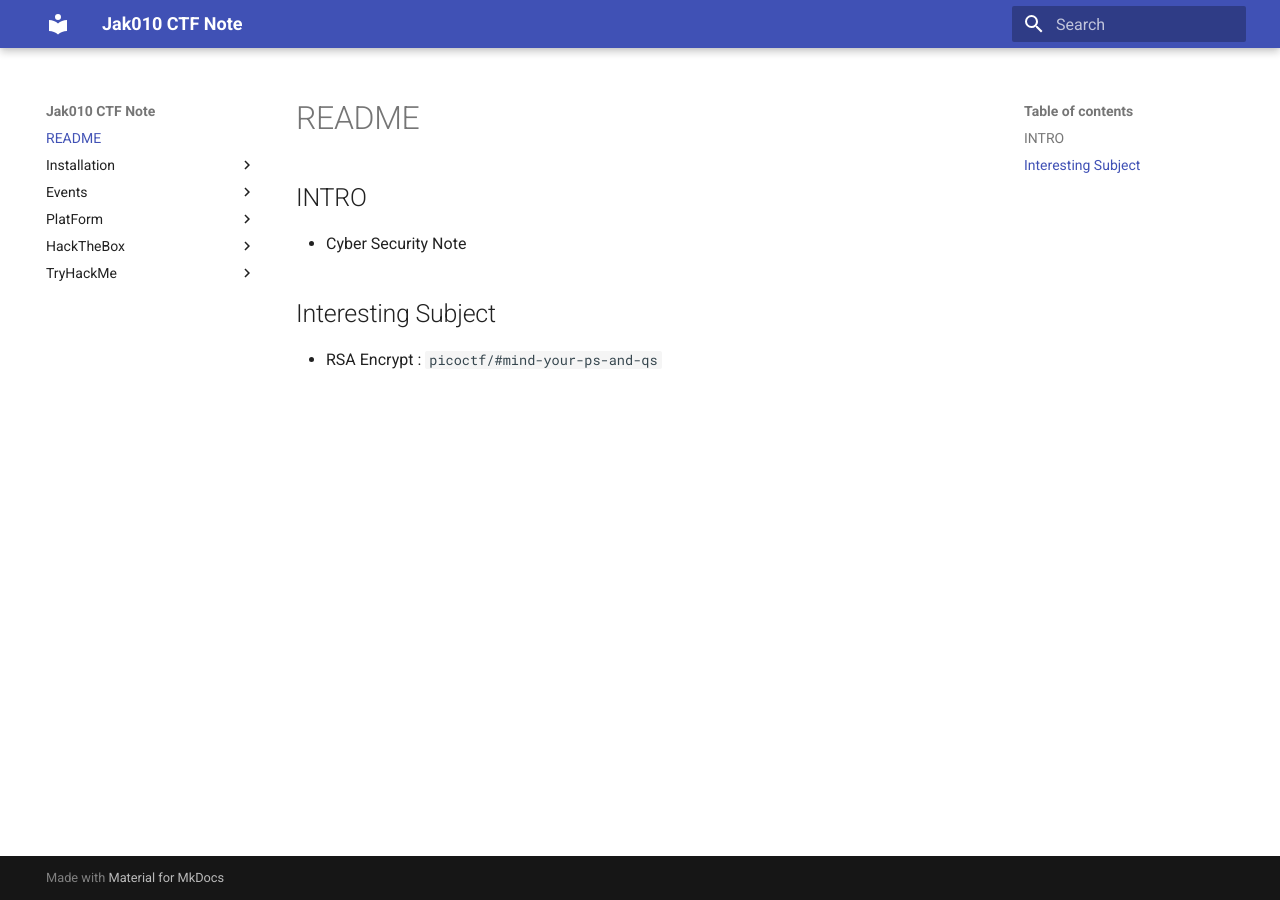
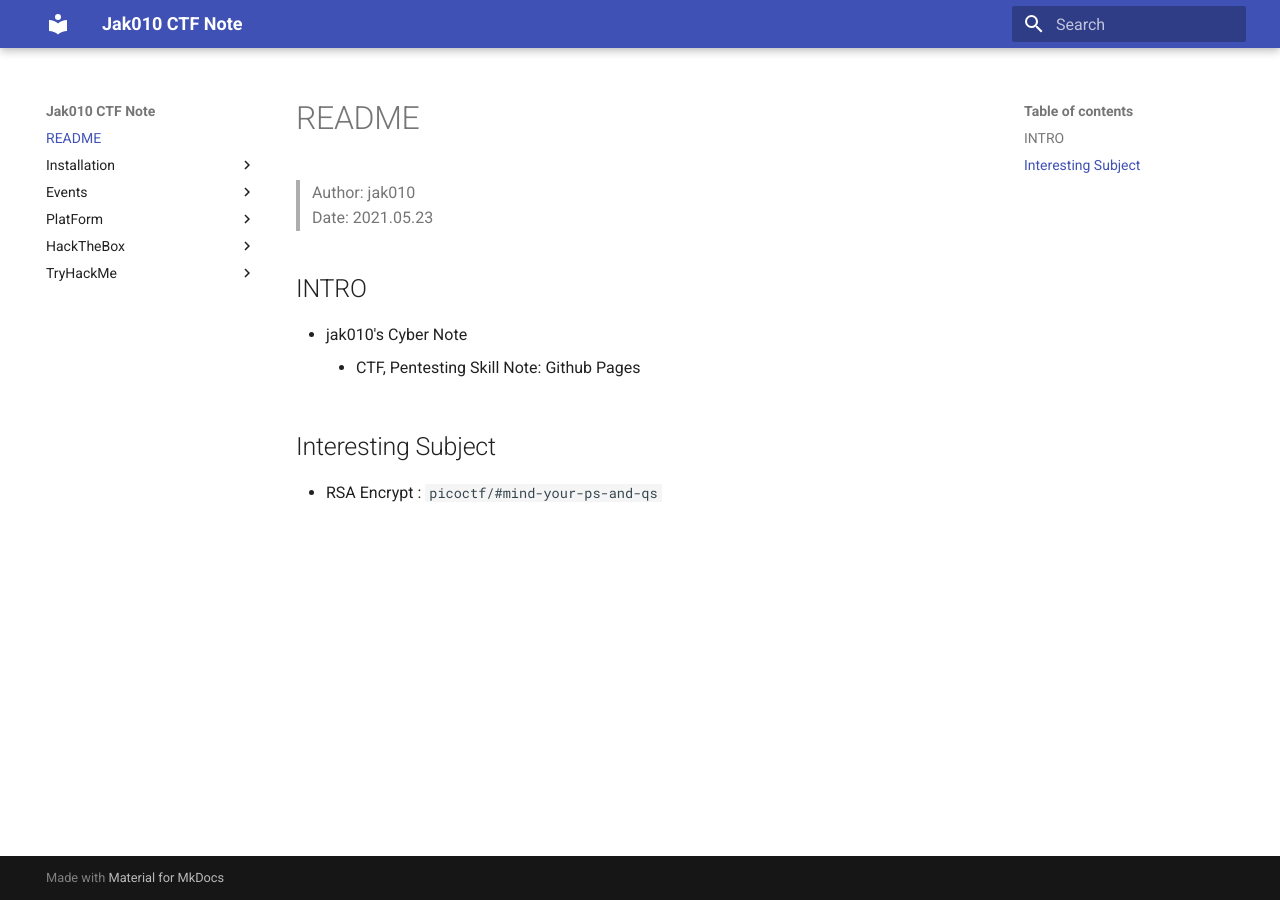
Before and after one commit to jak010/cyberNote, an MkDocs documentation site: the page built from docs/readme.md, in a window 1280 px wide. Built offline with MkDocs 1.6.1 and Material for MkDocs 9.7.7, drawn with Linux system fonts in a browser that asks for light colours.

Commit message:
Note Modifyed && Readme Update

```diff
--- a/docs/readme.md
+++ b/docs/readme.md
@@ -1,6 +1,10 @@
+> Author: jak010
+> Date: 2021.05.23
+
 
 ## INTRO
-  - Cyber Security Note
+  - jak010's Cyber Note
+  	- CTF, Pentesting Skill Note: Github Pages
 
 ## Interesting Subject
 - RSA Encrypt : `picoctf/#mind-your-ps-and-qs`
```
